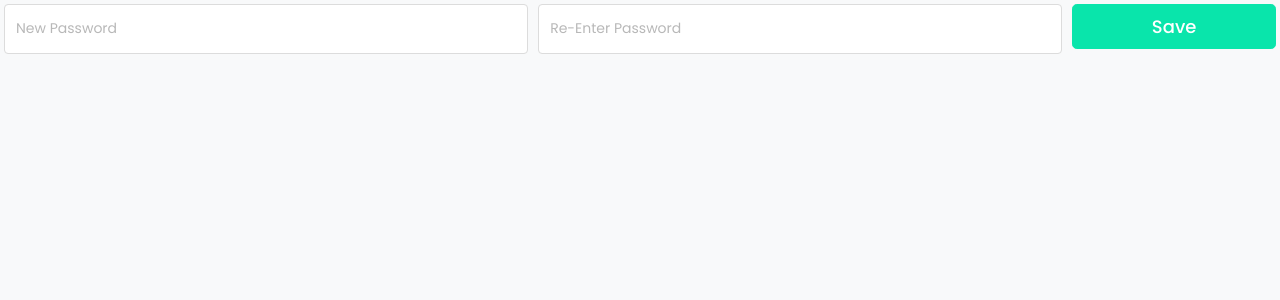
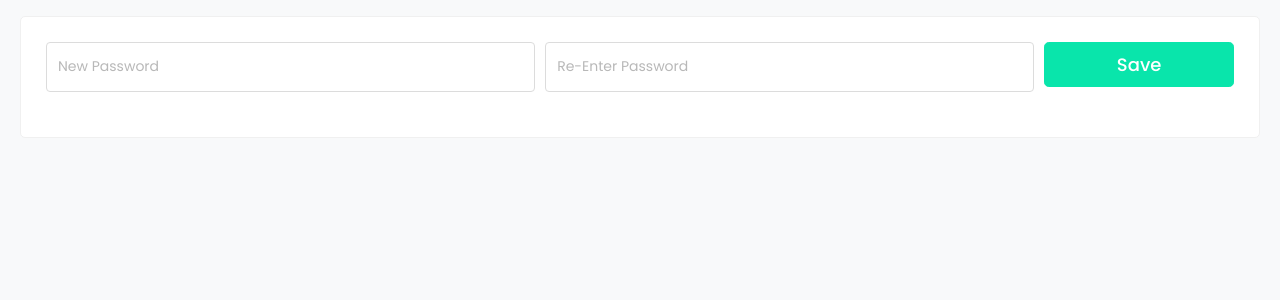
Before and after one commit to a4w/ruslan-legal-service, a React (Create React App) app in the folder frontend/legal-service-app/: page /reset in a window 1280 px wide. Shown: the top 300 px of the page. Built offline with nearby package versions, Linux system fonts and the light colour scheme.

Commit message:
better styling

```diff
--- a/frontend/legal-service-app/src/ResetPassword.js
+++ b/frontend/legal-service-app/src/ResetPassword.js
@@ -16,10 +16,15 @@ const ResetPassword = () => {
     const OnSubmitHandler = (event) => {
         event.preventDefault();
     };
-
+    const style = {
+        backgroundColor: "#fff",
+        border: "1px solid #f0f0f0",
+        borderRadius: "5px",
+        padding: "25px",
+    };
     return (
         <div className="align-items-center justify-content-center m-1">
-            <div>
+            <div style={style} className="m-3">
                 <form onSubmit={OnSubmitHandler}>
                     <div className="form-row">
                         <div className="col-lg-5 col-md-5 col-sm-12">
```
